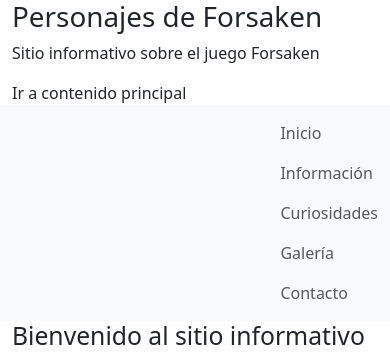
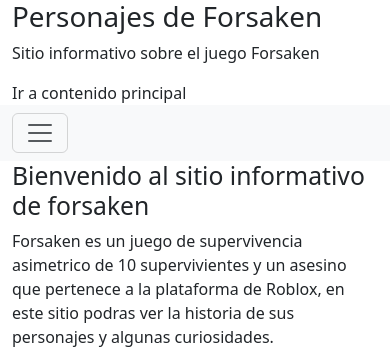
Before and after one commit to Gama-Lex/Bootstrap5aTIAEVND, a website: page index.html in a window 390 px wide. Shown: the top 355 px of the page. Drawn offline with Linux system fonts and the light colour scheme.

Commit message:
navbar collapse

```diff
--- a/index.html
+++ b/index.html
@@ -17,6 +17,17 @@
         </div>
         <nav class="navbar navbar-expand-md navbar-light bg-light" aria-label="Navegación Principal">
             <div class="container">
+                <button
+                class="navbar-toggler"
+                type="button"
+                data-bs-toggle="collapse"
+                data-bs-target="#menuPrincipal"
+                aria-controls="menuPrincipal"
+                aria-expanded="false"
+                aria-label="Mostrar u ocultar menu">
+                    <span class="navbar-toggler-icon"></span>
+                </button>
+                <div class="collapse navbar-colapse" id="menuPrincipal">
                     <ul class="navbar-nav ms-auto">
                         <li class="nav-item"><a class="nav-link" href="#Inicio">Inicio</a></li>
                         <li class="nav-item"><a class="nav-link" href="#Información">Información</a></li>
@@ -24,6 +35,7 @@
                         <li class="nav-item"><a class="nav-link" href="#Galería">Galería</a></li>
                         <li class="nav-item"><a class="nav-link" href="#Contacto">Contacto</a></li>
                     </ul>
+                </div>
             </div>
         </nav>
     </header>
@@ -265,6 +277,9 @@
                                 <button type="reset">Limpiar</button>
                             </p>
                         </fieldset>
+
+
+
                     </form>
                 </div>
             </section>
@@ -284,8 +299,6 @@
         </p>
      </footer>
      <script src="bootstrap 5.3.8/bootstrap-5.3.8-dist/js/bootstrap.bundle.min.js">
-
-
      </script>
 </body>
 </html>
```
Lines whose indentation alone changed are shown as unchanged.
